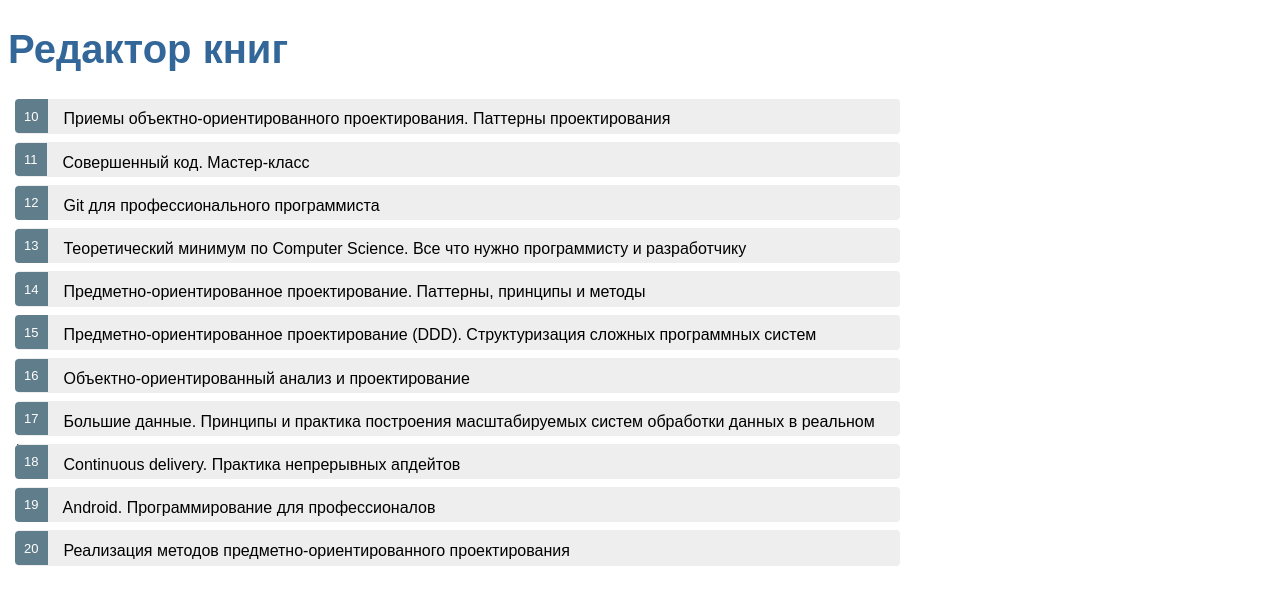
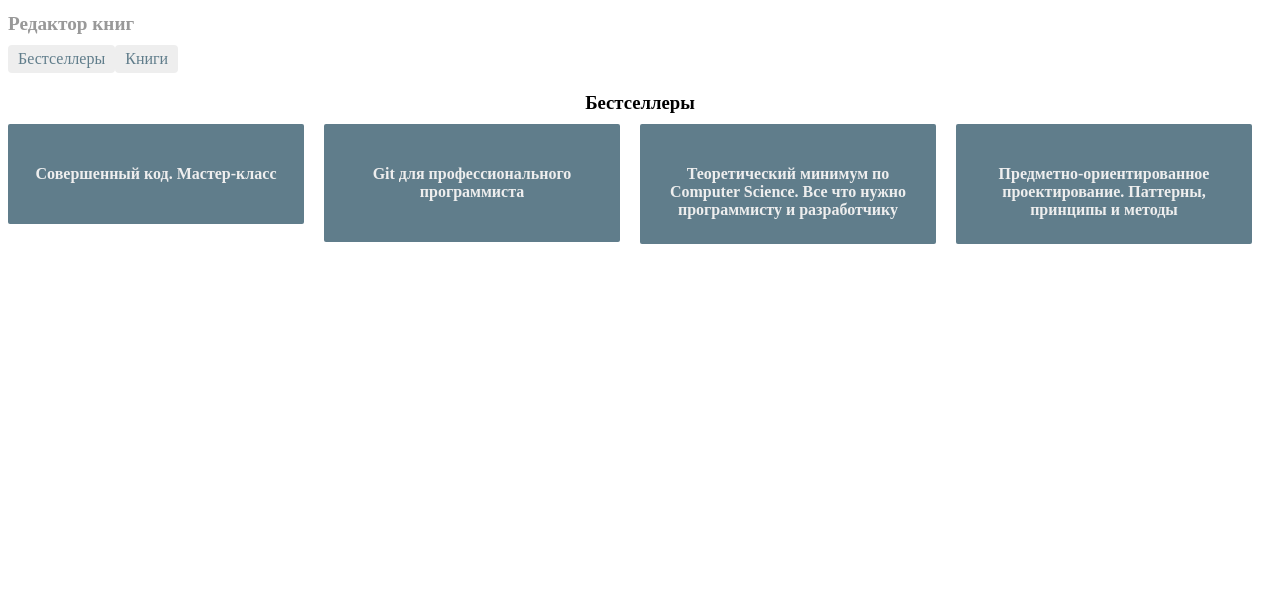
Before and after one commit to katerinkadar/book_angular_6, an Angular app in the folder BookAngular6/: page /dashboard in a window 1280 px wide. Before the commit this address led to /. Shown: the top 604 px of the page. Built offline with nearby package versions, Linux system fonts and the light colour scheme.

Commit message:
Добавила Бестселлеры

```diff
--- a/BookAngular6/src/app/app-routing.module.ts
+++ b/BookAngular6/src/app/app-routing.module.ts
@@ -1,7 +1,13 @@
 import { NgModule } from '@angular/core';
 import { Routes, RouterModule } from '@angular/router';
+import { BooksComponent } from './books/books.component';
+import { DashboardComponent } from './dashboard/dashboard.component';
 
-const routes: Routes = [];
+const routes: Routes = [
+  { path: '', redirectTo: '/dashboard', pathMatch: 'full' },
+  { path: 'books', component: BooksComponent },
+  { path: 'dashboard', component: DashboardComponent }
+];
 
 @NgModule({
   imports: [RouterModule.forRoot(routes)],
--- a/BookAngular6/src/app/app.component.css
+++ b/BookAngular6/src/app/app.component.css
@@ -1,22 +1,29 @@
-/* Application-wide Styles */
+/* AppComponent's private CSS styles */
 h1 {
-    color: #369;
-    font-family: Arial, Helvetica, sans-serif;
-    font-size: 250%;
-  }
-  h2, h3 {
-    color: #444;
-    font-family: Arial, Helvetica, sans-serif;
-    font-weight: lighter;
-  }
-  body {
-    margin: 2em;
-  }
-  body, input[text], button {
-    color: #888;
-    font-family: Cambria, Georgia;
-  }
-  /* everywhere else */
-  * {
-    font-family: Arial, Helvetica, sans-serif;
-  }
+  font-size: 1.2em;
+  color: #999;
+  margin-bottom: 0;
+}
+h2 {
+  font-size: 2em;
+  margin-top: 0;
+  padding-top: 0;
+}
+nav a {
+  padding: 5px 10px;
+  text-decoration: none;
+  margin-top: 10px;
+  display: inline-block;
+  background-color: #eee;
+  border-radius: 4px;
+}
+nav a:visited, a:link {
+  color: #607d8b;
+}
+nav a:hover {
+  color: #039be5;
+  background-color: #cfd8dc;
+}
+nav a.active {
+  color: #039be5;
+}
--- a/BookAngular6/src/app/app.component.html
+++ b/BookAngular6/src/app/app.component.html
@@ -1,2 +1,6 @@
 <h1>{{title}}</h1>
-<app-books></app-books>
+<nav>
+    <a routerLink="/dashboard">Бестселлеры</a>
+    <a routerLink="/books">Книги</a>
+  </nav>
+<router-outlet></router-outlet>
--- a/BookAngular6/src/app/app.module.ts
+++ b/BookAngular6/src/app/app.module.ts
@@ -6,12 +6,14 @@
 import { AppComponent } from './app.component';
 import { BooksComponent } from './books/books.component';
 import { BookDetailComponent } from './book-detail/book-detail.component';
+import { DashboardComponent } from './dashboard/dashboard.component';
 
 @NgModule({
   declarations: [
     AppComponent,
     BooksComponent,
-    BookDetailComponent
+    BookDetailComponent,
+    DashboardComponent
   ],
   imports: [
     BrowserModule,
--- /dev/null
+++ b/BookAngular6/src/app/dashboard/dashboard.component.css
@@ -0,0 +1,61 @@
+[class*='col-'] {
+    float: left;
+    padding-right: 20px;
+    padding-bottom: 20px;
+  }
+  [class*='col-']:last-of-type {
+    padding-right: 0;
+  }
+  a {
+    text-decoration: none;
+  }
+  *, *:after, *:before {
+    -webkit-box-sizing: border-box;
+    -moz-box-sizing: border-box;
+    box-sizing: border-box;
+  }
+  h3 {
+    text-align: center; margin-bottom: 0;
+  }
+  h4 {
+    position: relative;
+  }
+  .grid {
+    margin: 0;
+  }
+  .col-1-4 {
+    width: 25%;
+  }
+  .module {
+    padding: 20px;
+    text-align: center;
+    color: #eee;
+    max-height: 120px;
+    min-width: 120px;
+    background-color: #607d8b;
+    border-radius: 2px;
+  }
+  .module:hover {
+    background-color: #eee;
+    cursor: pointer;
+    color: #607d8b;
+  }
+  .grid-pad {
+    padding: 10px 0;
+  }
+  .grid-pad > [class*='col-']:last-of-type {
+    padding-right: 20px;
+  }
+  @media (max-width: 600px) {
+    .module {
+      font-size: 10px;
+      max-height: 75px; }
+  }
+  @media (max-width: 1024px) {
+    .grid {
+      margin: 0;
+    }
+    .module {
+      min-width: 60px;
+    }
+  }
--- /dev/null
+++ b/BookAngular6/src/app/dashboard/dashboard.component.html
@@ -0,0 +1,8 @@
+<h3>Бестселлеры</h3>
+<div class="grid grid-pad">
+  <a *ngFor="let book of books" class="col-1-4">
+    <div class="module book">
+      <h4>{{book.name}}</h4>
+    </div>
+  </a>
+</div>
--- /dev/null
+++ b/BookAngular6/src/app/dashboard/dashboard.component.ts
@@ -0,0 +1,23 @@
+import { Component, OnInit } from '@angular/core';
+import { Book } from '../book';
+import { BookService } from '../book.service';
+
+@Component({
+  selector: 'app-dashboard',
+  templateUrl: './dashboard.component.html',
+  styleUrls: [ './dashboard.component.css' ]
+})
+export class DashboardComponent implements OnInit {
+  books: Book[] = [];
+
+  constructor(private bookService: BookService) { }
+
+  ngOnInit() {
+    this.getBooks();
+  }
+
+  getBooks(): void {
+    this.bookService.getBooks()
+      .subscribe(books => this.books = books.slice(1, 5));
+  }
+}
--- a/BookAngular6/src/app/mock-books.ts
+++ b/BookAngular6/src/app/mock-books.ts
@@ -1,15 +1,15 @@
 import { Book } from './Book';
 
 export const BOOKS: Book[] = [
-  { id: 10, name: 'Приемы объектно-ориентированного проектирования. Паттерны проектирования' },
-  { id: 11, name: 'Совершенный код. Мастер-класс' },
-  { id: 12, name: 'Git для профессионального программиста' },
-  { id: 13, name: 'Теоретический минимум по Computer Science. Все что нужно программисту и разработчику' },
-  { id: 14, name: 'Предметно-ориентированное проектирование. Паттерны, принципы и методы' },
-  { id: 15, name: 'Предметно-ориентированное проектирование (DDD). Структуризация сложных программных систем' },
-  { id: 16, name: 'Объектно-ориентированный анализ и проектирование' },
-  { id: 17, name: 'Большие данные. Принципы и практика построения масштабируемых систем обработки данных в реальном времени' },
-  { id: 18, name: 'Continuous delivery. Практика непрерывных апдейтов' },
-  { id: 19, name: 'Android. Программирование для профессионалов' },
-  { id: 20, name: 'Реализация методов предметно-ориентированного проектирования' }
+  { id: 1, name: 'Приемы объектно-ориентированного проектирования. Паттерны проектирования' },
+  { id: 2, name: 'Совершенный код. Мастер-класс' },
+  { id: 3, name: 'Git для профессионального программиста' },
+  { id: 4, name: 'Теоретический минимум по Computer Science. Все что нужно программисту и разработчику' },
+  { id: 5, name: 'Предметно-ориентированное проектирование. Паттерны, принципы и методы' },
+  { id: 6, name: 'Предметно-ориентированное проектирование (DDD). Структуризация сложных программных систем' },
+  { id: 7, name: 'Объектно-ориентированный анализ и проектирование' },
+  { id: 8, name: 'Большие данные. Принципы и практика построения масштабируемых систем обработки данных в реальном времени' },
+  { id: 9, name: 'Continuous delivery. Практика непрерывных апдейтов' },
+  { id: 10, name: 'Android. Программирование для профессионалов' },
+  { id: 11, name: 'Реализация методов предметно-ориентированного проектирования' }
 ];
```
Also changed, not shown: 1 other file (tests, documents, lock files or other folders).
